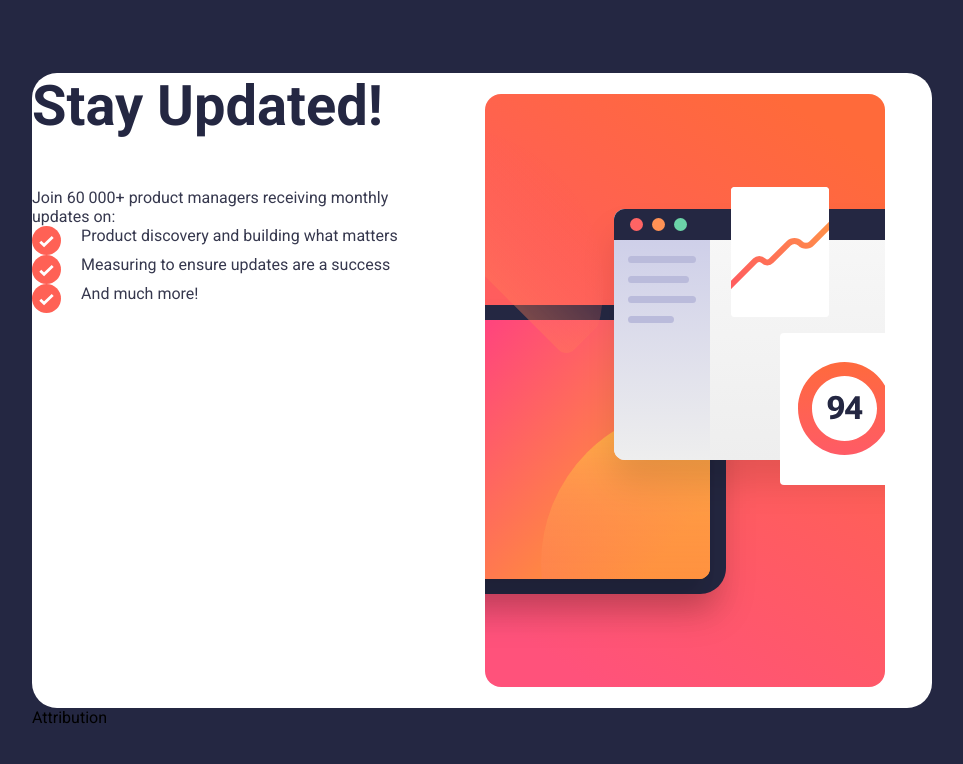
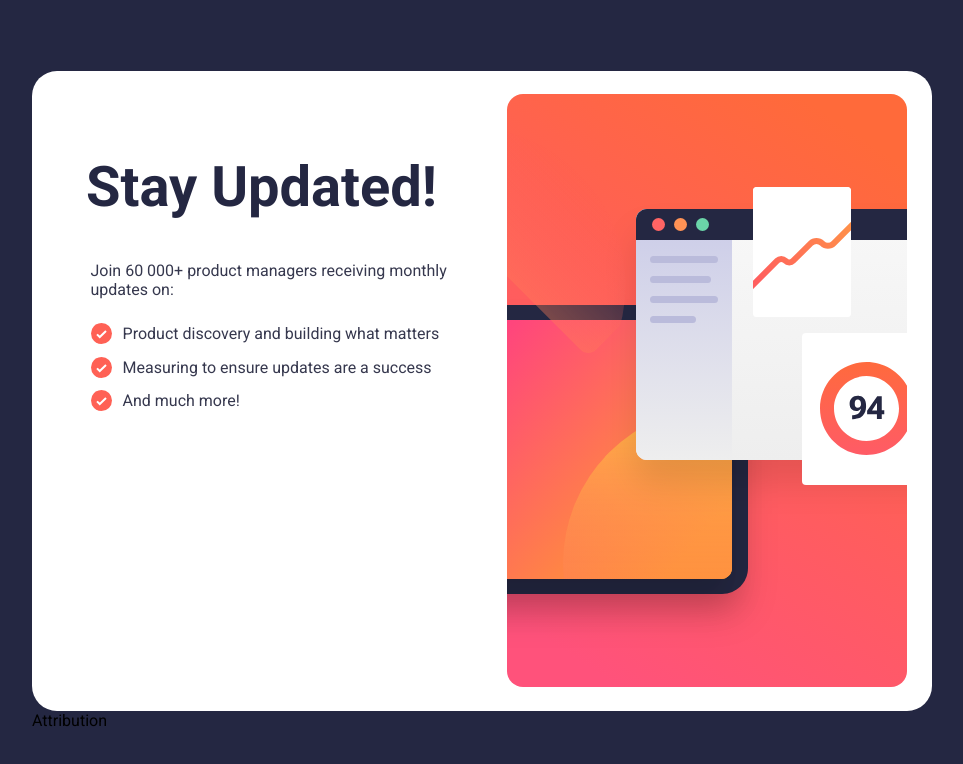
Before and after one commit to zembezn/newsletter-sign-up, a React (Create React App) app: page / in a window 1280 px wide. Shown: the top 764 px of the page, without its empty margins (158-1121 px from the left). Built offline with nearby package versions, Linux system fonts and the light colour scheme.

Commit message:
set up sign up page

```diff
--- a/src/Components/Card.js
+++ b/src/Components/Card.js
@@ -1,5 +1,5 @@
 import React from 'react'
-import { StyledCard, SignUp, ImageContainer, Header, Body, Input, List, Image, Icon } from './Styled/Card.Styled'
+import { StyledCard, SignUp, ImageContainer, Header, Body, Input, List, Image, Icon, Statement } from './Styled/Card.Styled'
 
 const Card = () => {
   return (
@@ -7,7 +7,10 @@ const Card = () => {
     <StyledCard>
       <SignUp>
         <Header>Stay Updated!</Header>
-        <Body>Join 60 000+ product managers receiving monthly updates on:
+        <Body>
+        <Statement>
+          Join 60 000+ product managers receiving monthly updates on:
+        </Statement>
         <List>
           <Icon src='./images/icon-list.svg' alt='icon' />
           <p>Product discovery and building what matters</p>
--- a/src/Components/Styled/Card.Styled.js
+++ b/src/Components/Styled/Card.Styled.js
@@ -2,7 +2,7 @@ import styled from "styled-components";
 
 export const StyledCard = styled.div`
 width: 900px;
-height: 635px;
+height: 640px;
 max-width: 100%;
 display: flex;
 background-color: hsl(0, 0%, 100%);
@@ -10,7 +10,7 @@ border-radius: 25px;
 `
 export const SignUp = styled.div`
 max-width: 100%;
-width: 45%;
+width: 55%;
 height: 100%;
 display: flex;
 flex-direction: column;
@@ -36,6 +36,10 @@ height: 20%;
 font-size: 350%;
 color: hsl(234, 29%, 20%);
 display: flex;
+align-items: flex-end;
+justify-content: center;
+margin-left: 1%;
+margin-top: 10%;
 `
 export const Body = styled.div`
 max-width: 100%;
@@ -43,19 +47,27 @@ height: 50%;
 color: hsl(235, 18%, 26%);
 display: flex;
 flex-direction: column;
-margin: 0 auto;
+padding: 0 5%;
+margin-left: 8%;
+margin-top: 5%;
+`
+export const Statement = styled.div`
+display: flex;
+padding: 5% 0;
 `
 export const Icon = styled.img`
 max-width: 100%;
-padding-right: 5%;
+padding-right: 3%;
 `
 export const List = styled.p`
 width: 100%;
 height: 10%;
 display: flex;
 flex-direction: row;
+padding: 1% 0;
 `
 export const Input = styled.div`
 width: 100%;
 height: 40%;
+display: flex;
 `
--- a/src/Components/Styled/GlobalStyles.js
+++ b/src/Components/Styled/GlobalStyles.js
@@ -19,6 +19,9 @@ body {
     font-size: 16px;
 }
 
+p {
+    align-items: center;
+}
 `
 
 export default GlobalStyles
```
